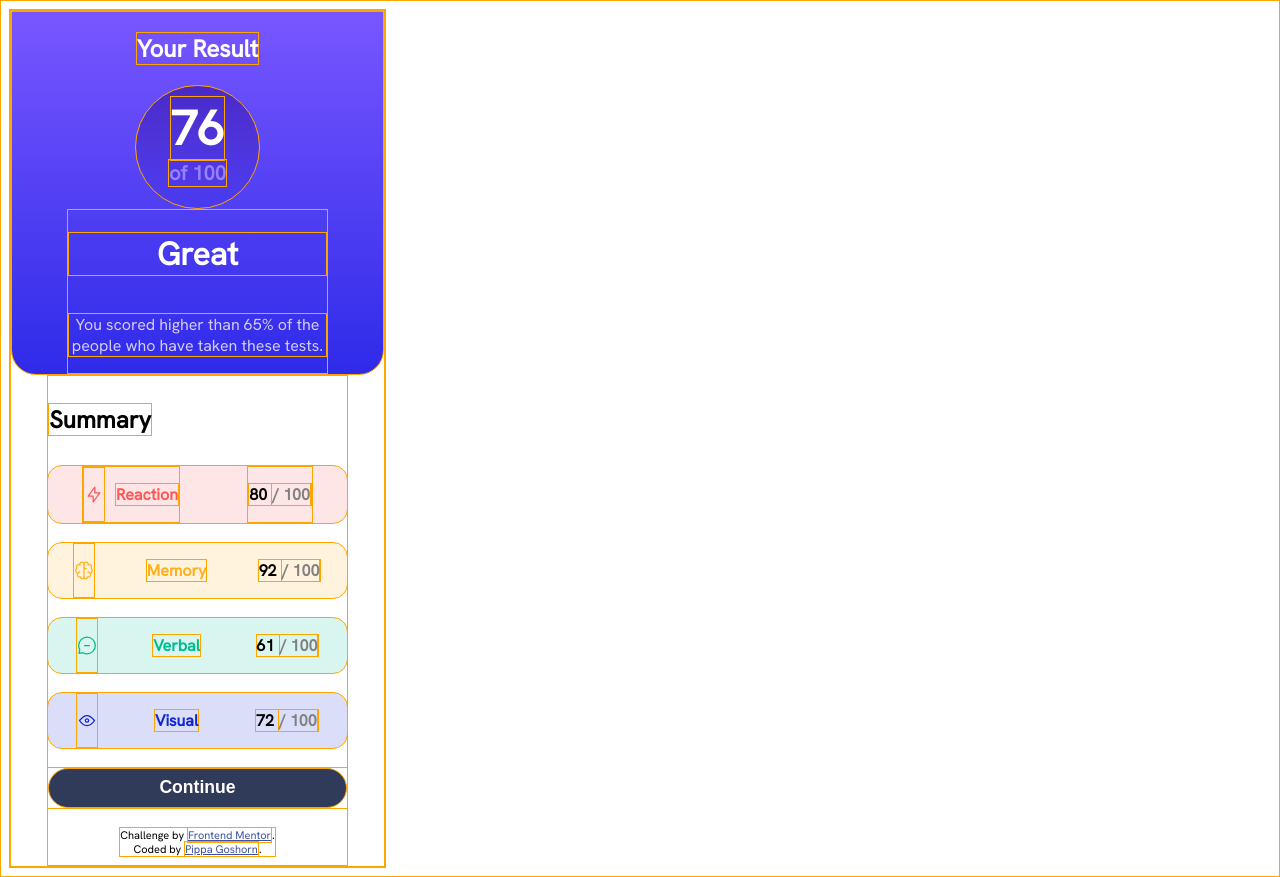
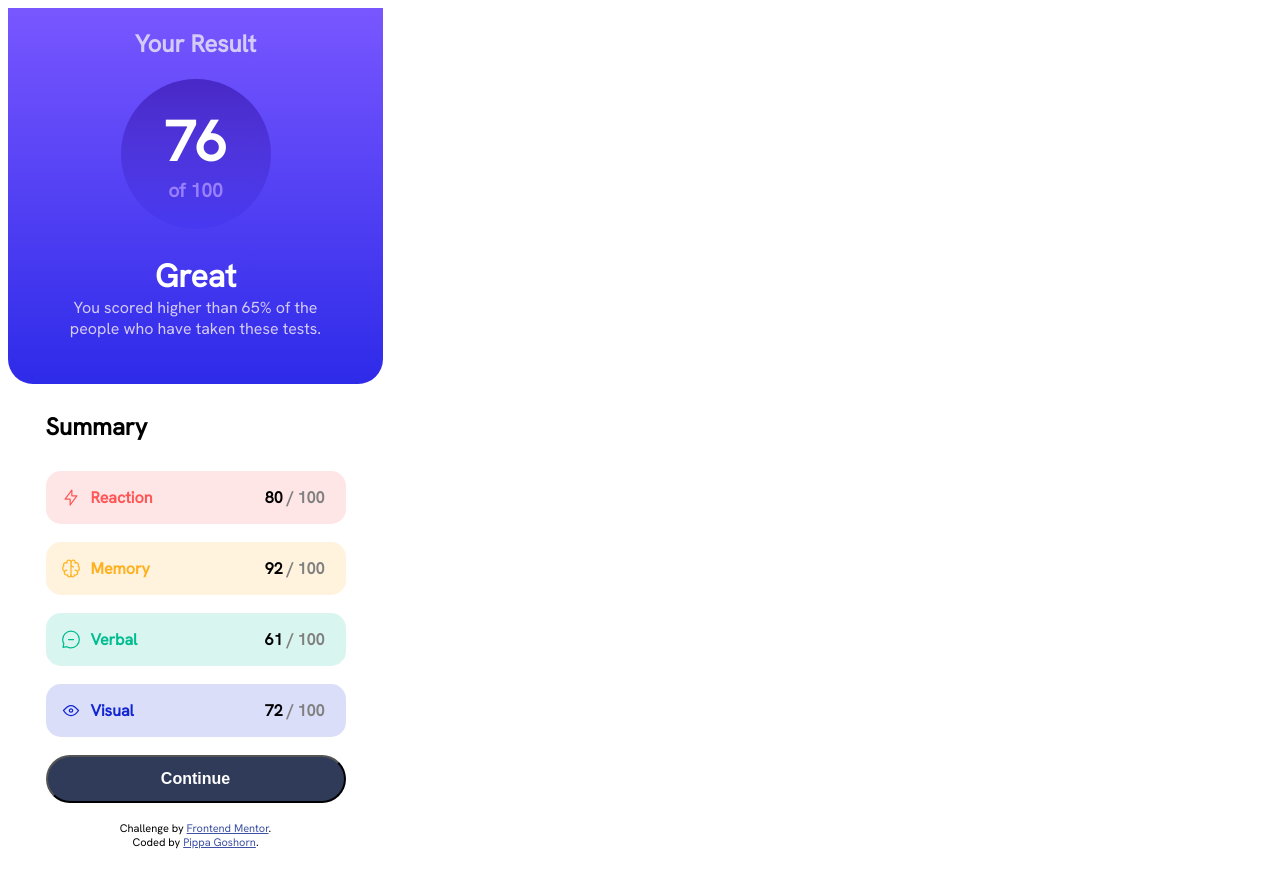
Before and after one commit to PippaGoshorn/results-summary, a plain HTML site: page results-summary-component-main/index.html in a window 1280 px wide. Drawn offline with Linux system fonts and the light colour scheme.

Commit message:
Changes 09/06 10.00am
Fixed alignment

```diff
--- a/results-summary-component-main/index.html
+++ b/results-summary-component-main/index.html
@@ -31,8 +31,8 @@
       </h2>
 
       <div class="main-score-container">
-      <span class="main-score">76</span><br>
-      <span class="out-of">of 100</span>
+        <h1>76</h1>
+        <h3>of 100</h3>
       </div>
 
       <div class="result-text">
@@ -43,6 +43,7 @@
 
     <section class="summary-container">
       <h2>Summary</h2>
+
       <div class="reaction">
         <div class="reaction-lockup">
           <img src="./assets/images/icon-reaction.svg" alt="reaction">
@@ -54,18 +55,26 @@
       </div>
 
       <div class="memory">
+        <div class="memory-lockup">
           <img src="./assets/images/icon-memory.svg" alt="memory">
           <p>Memory</p>
+        </div>
         <p class="score">92 <span>/ 100</span></p>
       </div>
+
       <div class="verbal">
+        <div class="verbal-lockup">
           <img src="./assets/images/icon-verbal.svg" alt="verbal">
           <p>Verbal</p>
+        </div>
         <p class="score">61 <span>/ 100</span></p>
       </div>
+
       <div class="visual">
+        <div class="visual-lockup">
           <img src="./assets/images/icon-visual.svg">
           <p>Visual</p>
+        </div>
         <p class="score">72 <span>/ 100</span></p>
       </div>
 
--- a/results-summary-component-main/style.css
+++ b/results-summary-component-main/style.css
@@ -1,6 +1,6 @@
-* {
+/* * {
     border: 1px solid orange;
-}
+} */
 
 body {
     width: 375px;
@@ -27,31 +27,41 @@ body {
     border-bottom-left-radius: 25px;
 }
 
-.header-container .h2 {
-    color: hsla(0, 0%, 100% 80%);
+.header-container h2 {
+    color: rgb(212, 203, 247);
 }
 
 .main-score-container {
     background-image: linear-gradient(rgb(72, 41, 198), hsla(241, 81%, 54%, 20%));
     text-align: center;
     border-radius: 50%;
-    width: 100px;
-    height: 100px;
-    padding: 3%;
+    width: 150px;
+    height: 150px;
+    padding: 0px;
+    margin: 0px;
+    display: flex;
+    flex-direction: column;
+    align-content: center;
+    justify-content: center;
 }
 
-.main-score-container .main-score {
-    font-size: 3rem;
+.main-score-container h1 {
+    font-size: 3.5rem;
     font-weight: 900;
 }
 
-.main-score-container .out-of {
-    font-size: 1.25rem;
+.main-score-container h3 {
+    font-size: 1.2rem;
     font-weight: 700;
     color: hsla(252, 100%, 75%, 100%);
 }
 
-/* p too far below h2 - HOW TO CLOSE UP? */
+/* SCORE & 'of 100' TOO FAR APART */
+.main-score-container h1, .main-score-container h3 {
+    margin: 0;
+    padding: 0;
+}
+
 .result-text {
     display: flex;
     flex-direction: column;
@@ -59,10 +69,15 @@ body {
     text-align: center;
     width: 70%;
     color: rgb(212, 203, 247);
+    margin: 7% 0 12% 0;
 }
 
 .result-text h1 {
     color: white;
+}
+
+.result-text h1, .result-text p {
+    margin: 0%;
 }
 
 .summary-container {
@@ -81,15 +96,17 @@ body {
     align-self: flex-start;
 }
 
-/* PADDING IS MAKING RED BOX WIDER */
 .reaction {
     display: flex;
     flex-direction: row;
-    justify-content: space-around;
+    justify-content: space-between;
     width: 100%;
     border-radius: 15px;
     background-color: hsla(0, 100%, 67%, 15%);
     margin: 3%;
+    box-sizing: border-box;
+    padding-left: 5%;
+    padding-right: 7%;
     font-weight: 700;
 }
 
@@ -101,10 +118,6 @@ body {
     margin-left: 10px;
 }
 
-/* .score-detail {
-    display: flex;
-} */
-
 .reaction p {
     color: hsla(0, 100%, 67%, 100%);
 }
@@ -112,13 +125,25 @@ body {
 .memory {
     display: flex;
     flex-direction: row;
-    justify-content: space-around;
+    justify-content: space-between;
     width: 100%;
     border-radius: 15px;
     background-color: hsla(39, 100%, 56%, 15%);
     margin: 3%;
+    box-sizing: border-box;
+    padding-left: 5%;
+    padding-right: 7%;
     font-weight: 700;
 }
+
+.memory-lockup {
+    display: flex;
+}
+
+.memory-lockup p {
+    margin-left: 10px;
+}
+
 
 .memory p {
     color: hsla(39, 100%, 56%, 100%);
@@ -127,12 +152,23 @@ body {
 .verbal {
     display: flex;
     flex-direction: row;
-    justify-content: space-around;
+    justify-content: space-between;
     width: 100%;
     background-color: hsla(166, 100%, 37%, 15%);
     border-radius: 15px;
     margin: 3%;
+    box-sizing: border-box;
+    padding-left: 5%;
+    padding-right: 7%;
     font-weight: 700;
+}
+
+.verbal-lockup {
+    display: flex;
+}
+
+.verbal-lockup p {
+    margin-left: 10px;
 }
 
 .verbal p {
@@ -142,12 +178,23 @@ body {
 .visual {
     display: flex;
     flex-direction: row;
-    justify-content: space-around;
+    justify-content: space-between;
     width: 100%;
     background-color: hsla(234, 85%, 45%, 15%);
     border-radius: 15px;
     margin: 3%;
+    box-sizing: border-box;
+    padding-left: 5%;
+    padding-right: 7%;
     font-weight: 700;
+}
+
+.visual-lockup {
+    display: flex;
+}
+
+.visual-lockup p {
+    margin-left: 10px;
 }
 
 .visual p {
@@ -210,9 +257,9 @@ button {
     background-color: hsl(224, 30%, 27%);
     color: hsl(0, 0%, 100%);
     width: 100%;
-    height: 2.5rem;
+    height: 3rem;
     border-radius: 25px;
-    font-size: 1.1rem;
+    font-size: 1rem;
     font-weight: 700;
 }
 
```
Lines whose indentation alone changed are shown as unchanged.
